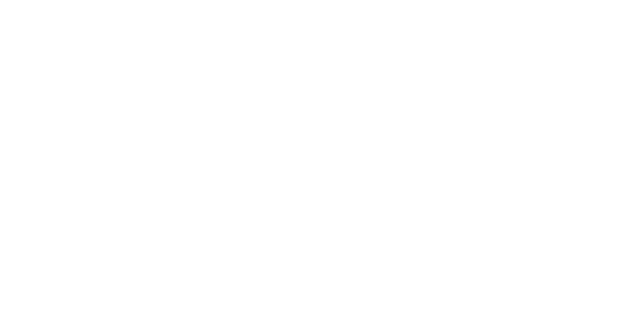
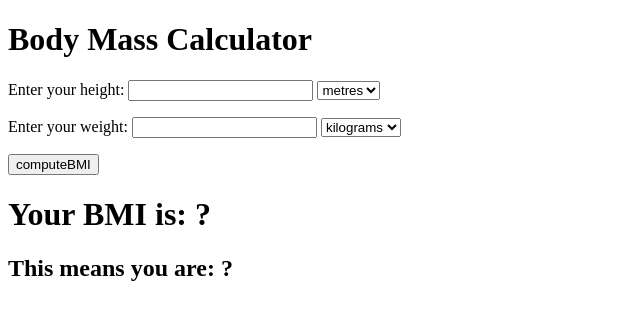
Before and after one commit to hoangphung21/self-learning-js, a plain HTML site: page index.html in a window 1280 px wide. Shown: the whole page, without its empty margins (0-640 px from the left). Drawn offline with Linux system fonts and the light colour scheme.

Commit message:
calculate BMI

```diff
--- a/index.html
+++ b/index.html
@@ -9,6 +9,25 @@
 
 <body>
 
+    <h1>Body Mass Calculator</h1>
+    <p>Enter your height: <input type="text" id="height" />
+        <select type="multiple" id="heightunits">
+            <option value="metres" selected="selected">metres</option>
+            <option value="inches">inches</option>
+        </select>
+    </p>
+    <p>Enter your weight: <input type="text" id="weight" />
+        <select type="multiple" id="weightunits">
+            <option value="kg" selected="selected">kilograms</option>
+            <option value="lb">pounds</option>
+        </select>
+    </p>
+    <input type="submit" value="computeBMI" onclick="computeBMI();">
+    <h1>Your BMI is: <span id="output">?</span></h1>
+
+    <h2>This means you are: <span id="comment"> ?</span> </h2>
 </body>
 
+<script src="script.js"></script>
+
 </html>
--- /dev/null
+++ b/script.js
@@ -0,0 +1,9 @@
+// Coding Challenge 1
+/*
+
+    BMI calculator
+*/
+
+function computeBMI() {
+    //user input
+}
```
